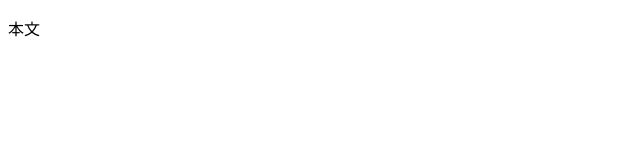
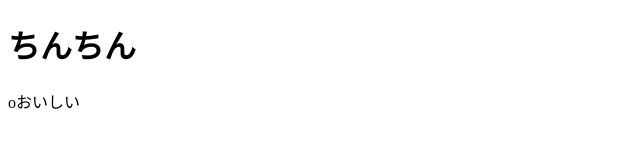
Before and after one commit to kanakana0116/web2-2, a plain HTML site: page index.html in a window 1280 px wide. Shown: the whole page, without its empty margins (0-640 px from the left). Drawn offline with Linux system fonts and the light colour scheme.

Commit message:
Update index.html

```diff
--- a/index.html
+++ b/index.html
@@ -5,6 +5,7 @@
         <title>タイトル</title>
     </head>
     <body>
-        <p>本文</p>
+        <h1>ちんちん</h1>
+        <p>oおいしい</p>
     </body>
 </html>
```
